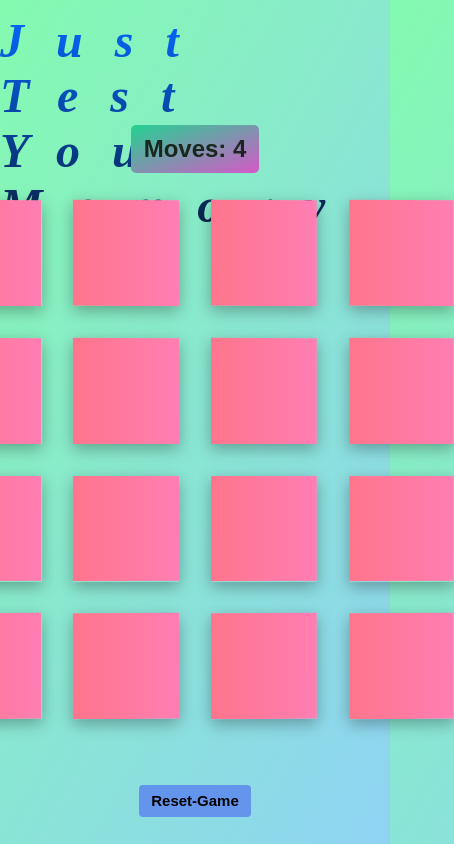
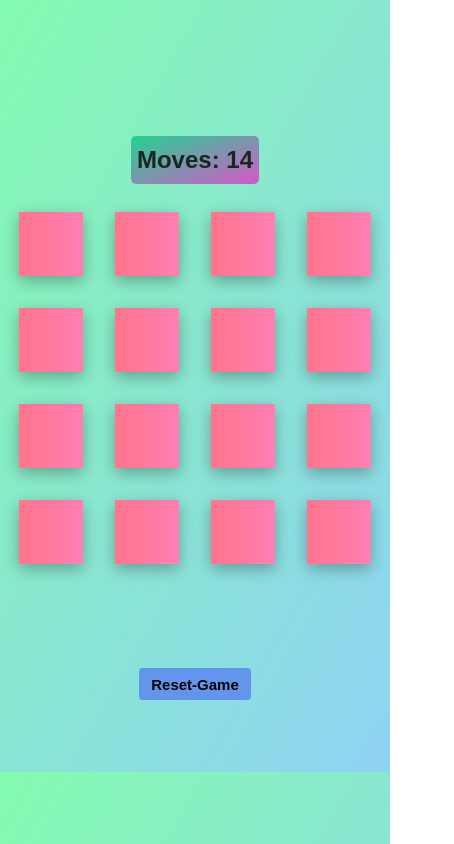
Before and after one commit to rabbihossainlhp/MemoryCard_Game, a plain HTML site: page index.html in a window 390 px wide. Both pictures are taken after a click on the button "Reset-Game". Shown: the whole page, 454 px wide, since content can reach past the window. Drawn offline with Linux system fonts and the light colour scheme.

Commit message:
almost done moves

```diff
--- a/design.css
+++ b/design.css
@@ -107,3 +107,31 @@ h1{
     background-clip: text;
     color: transparent;
 }
+
+
+
+/* Make ability for small device */
+@media(max-width:780px){
+    .mainDiv{
+        grid-template-columns: repeat(4,5rem);
+        grid-template-rows: repeat(4,5rem);
+    }
+
+    h1{
+        display: none;
+    }
+
+    section{
+        margin-top: -4.5rem;
+    }
+    .resetBtn{
+        bottom: 9rem;
+    }
+}
+
+@media(max-width:460px){
+    .mainDiv{
+        grid-template-columns: repeat(4, 4rem);
+        grid-template-rows: repeat(4, 4rem);
+    }
+}
--- a/index.js
+++ b/index.js
@@ -3,13 +3,11 @@ let section = document.querySelector("section");
 let Moves = document.querySelector("section h2");
 let reset = document.querySelector(".resetBtn");
 
-let MoveCount = 4;
+let MoveCount = 14;
 Moves.innerText = `Moves: ${MoveCount}`;
 
 let pairs = (imageData.length)/2;
 let counterPairs = 0;
-let pairs2 = 3;
-
 //Get & Random data;
 const get_rand_Data = ()=>{
     const getData = imageData;
@@ -87,10 +85,10 @@ const get_rand_Data = ()=>{
                     card.style.pointerEvents = "none";
                 })
                 counterPairs++;
-                if(counterPairs === pairs2){
+                if(counterPairs === pairs){
                     setTimeout(() => {
-                    alert("win");
-                    }, 1000);
+                    alert("Hurrah! You're Won the Game..");
+                    }, 300);
                 }
             }else{
                 //decress the count value......
@@ -102,7 +100,7 @@ const get_rand_Data = ()=>{
                         data.style.pointerEvents = "none");
                     setTimeout(() => {
                         alert("You're Loss the Game!! Try again..")
-                    }, 1000);
+                    }, 300);
                 }
 
 
@@ -113,7 +111,7 @@ const get_rand_Data = ()=>{
                     },1000)
 
 
-                    console.log(card)
+                    // console.log(card)
                 })
             }
         }
@@ -157,11 +155,11 @@ const resetAll =()=>{
         })
     }, 2000);
 
-    MoveCount = 4;
+    MoveCount = 14;
     Moves.innerText = `Moves: ${MoveCount}`
     counterPairs = 0;
 
-    console.log(getData);
+    // console.log(getData);
 }
 
 
```
